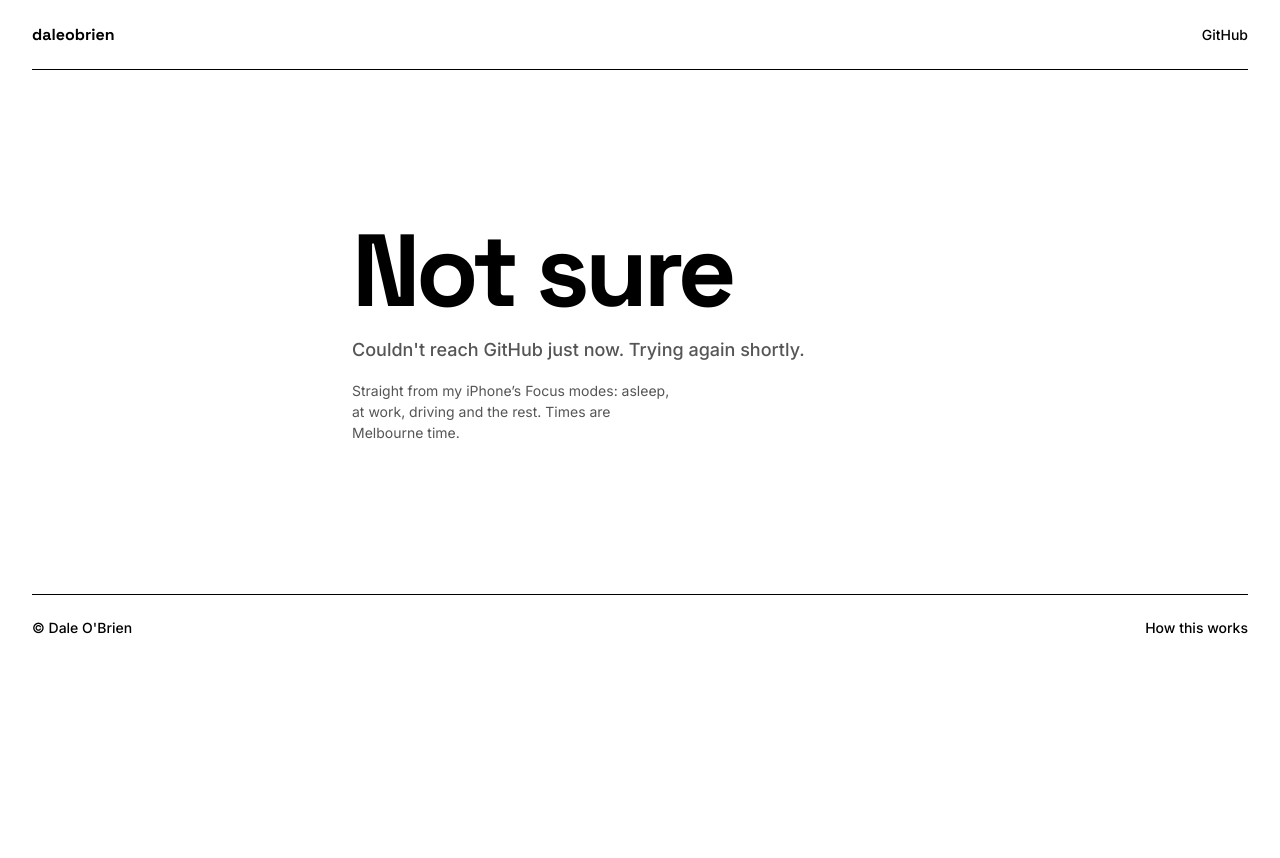
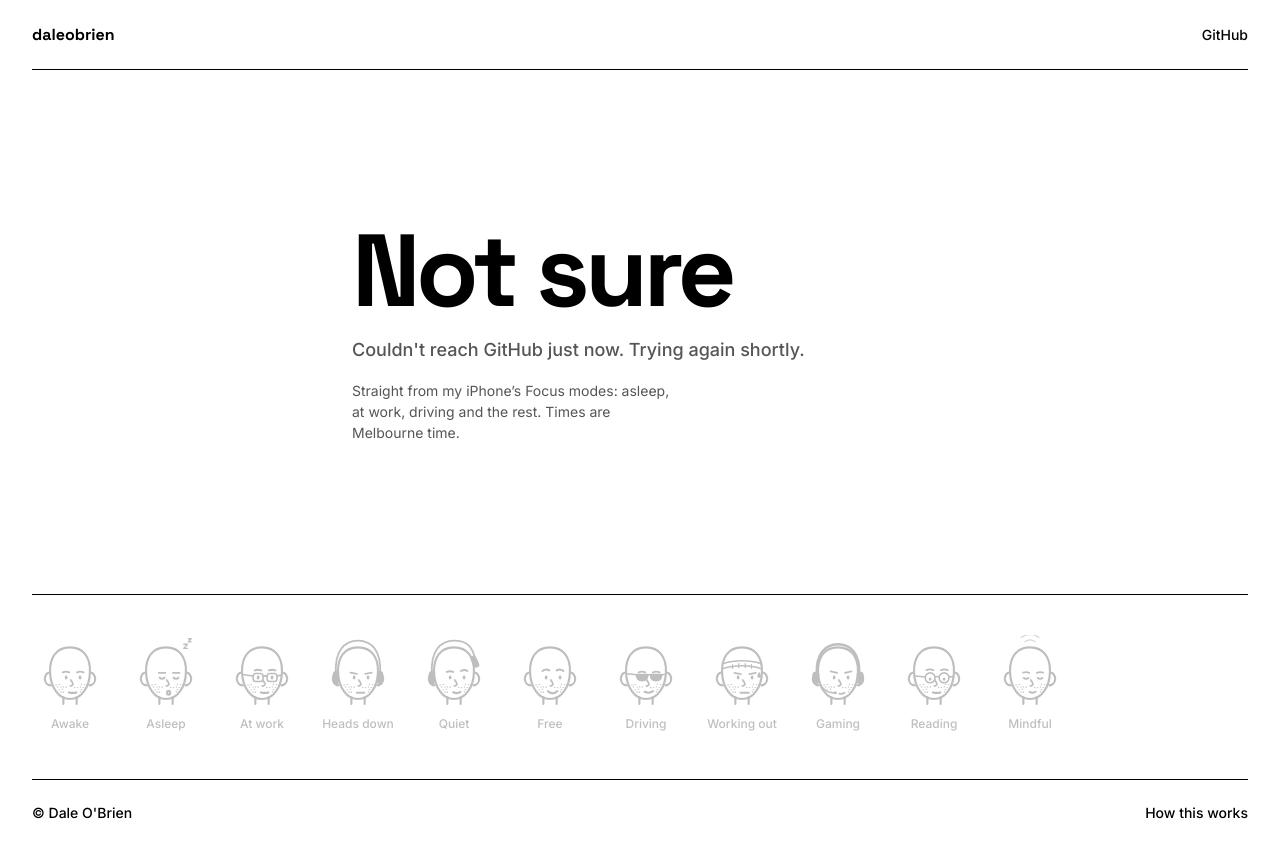
Before and after one commit to daleobrien/daleobrien.github.io, a plain HTML site: page status/index.html in a window 1280 px wide. Before the commit the page ends 800 px from the top, so only its background shows below. Drawn offline with Linux system fonts and the light colour scheme; no server answers.

Commit message:
Status page: faded row of every face, current one in full
Co-Authored-By: Claude Opus 5.5 <noreply@anthropic.com>
Claude-Session: https://claude.ai/code/session_013uTbHggFFRPrFYEmR4dByP

```diff
--- a/status/index.html
+++ b/status/index.html
@@ -17,6 +17,12 @@
             .sleep h1 { margin: 0; font-family: "Space Grotesk", Inter, system-ui, sans-serif; font-weight: 700; font-size: clamp(3rem, 8vw, 7rem); line-height: 0.95; letter-spacing: -0.045em; }
             .note { margin: 0; font-size: 0.875rem; color: #555; max-width: 36ch; line-height: 1.5; }
             @media (max-width: 480px) { .sleep { padding: 3.5rem 0; } }
+            .states { border-top: 1px solid #000; padding: 2.5rem 0 3rem; }
+            .states-row { list-style: none; margin: 0; padding: 0; display: flex; flex-wrap: wrap; gap: 1.5rem 1.25rem; }
+            .state { display: flex; flex-direction: column; align-items: center; gap: 0.5rem; width: 4.75rem; opacity: 0.25; font-size: 0.75rem; font-weight: 500; text-align: center; transition: opacity 200ms; }
+            .state img { width: 3.5rem; height: auto; }
+            .state.is-current { opacity: 1; }
+            @media (prefers-reduced-motion: reduce) { .state { transition: none; } }
         </style>
     </head>
     <body>
@@ -39,6 +45,10 @@
                     <p class="note">Straight from my iPhone&rsquo;s Focus modes: asleep, at work, driving and the rest. Times are Melbourne time.</p>
                 </div>
             </main>
+
+            <section class="states" aria-label="All the faces">
+                <ul class="states-row" id="states"></ul>
+            </section>
 
             <footer class="site-footer">
                 <span>&copy; Dale O'Brien</span>
@@ -91,6 +101,22 @@
                 personal: ["Free", "Free"],
             };
 
+            // Order of the row of faces under the main one.
+            const ORDER = ["awake", "asleep", "work", "dnd", "reduce", "personal", "driving", "fitness", "gaming", "reading", "mindfulness"];
+            const row = document.getElementById("states");
+            for (const key of ORDER) {
+                const li = document.createElement("li");
+                li.className = "state";
+                li.dataset.state = key;
+                const img = document.createElement("img");
+                img.src = `faces/${key}.svg`;
+                img.alt = "";
+                const label = document.createElement("span");
+                label.textContent = STATES[key][0];
+                li.append(img, label);
+                row.append(li);
+            }
+
             async function update() {
                 const status = await load();
                 const stateEl = document.getElementById("state");
@@ -116,6 +142,11 @@
                 face.src = `faces/${state}.svg`;
                 face.alt = `Dale's face: ${alt.toLowerCase()}`;
                 face.hidden = false;
+                for (const li of row.children) {
+                    const current = li.dataset.state === state;
+                    li.classList.toggle("is-current", current);
+                    if (current) li.setAttribute("aria-current", "true"); else li.removeAttribute("aria-current");
+                }
                 stateEl.textContent = title;
                 sinceEl.textContent = `Since ${when(since)}, ${duration(Date.now() - since)} ago.${note}`;
                 document.title = `${title} — What's Dale up to?`;
```
